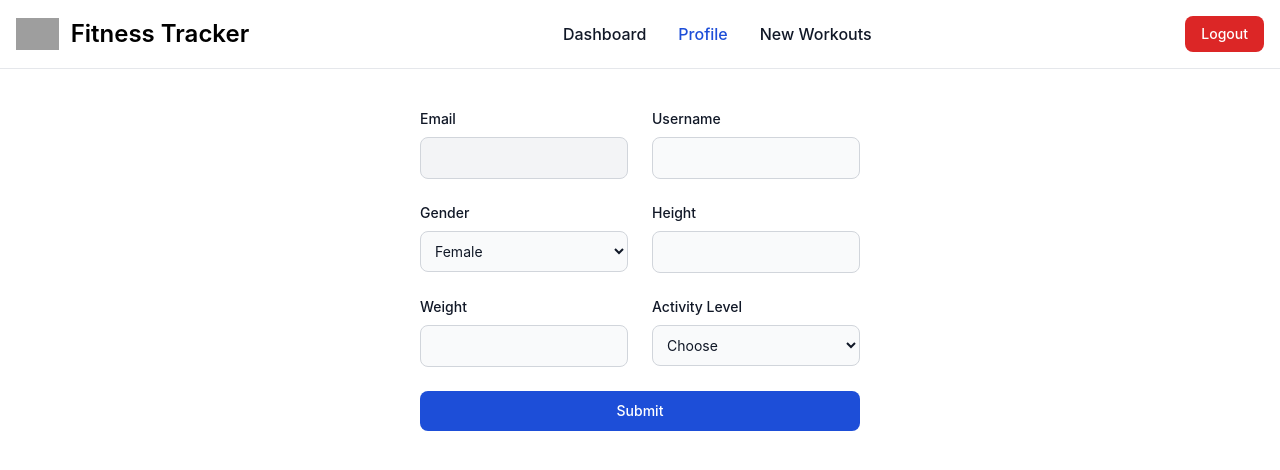
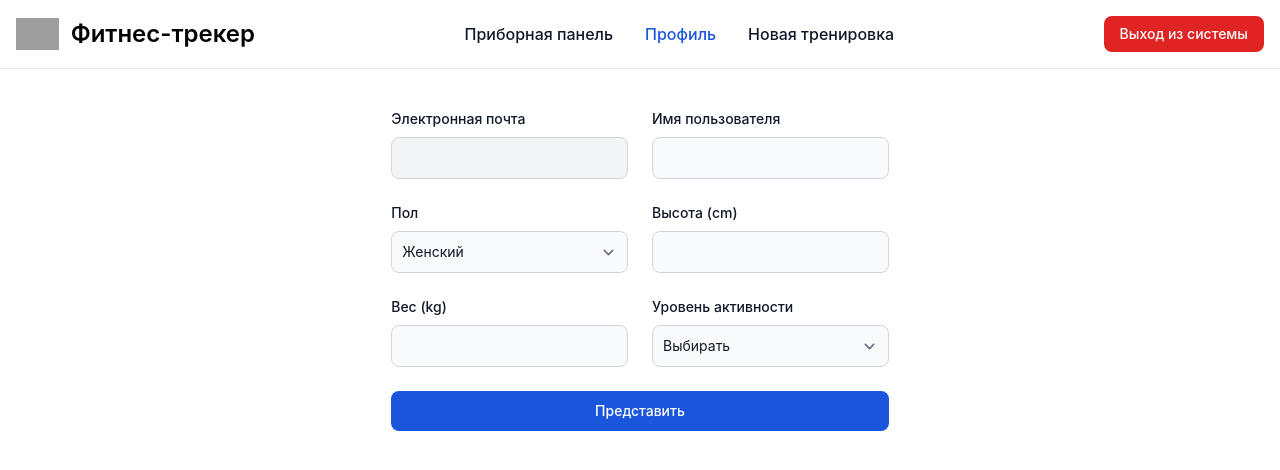
Before and after one commit to boharasirshak/fitness_tracker, a FastAPI app: page /profile in a window 1280 px wide. Shown: the top 470 px of the page. Run offline with FastAPI, Linux system fonts and the light colour scheme; style sheets or scripts are compiled from the project's sources; parts of the project's set-up code (start-up, migrations or seed data) failed here and were passed over; some libraries are stand-ins or nearby versions; grey boxes are pictures that could not be loaded.

Commit message:
feat: translate

```diff
--- a/server/app/templates/emails/temporary-password.html
+++ b/server/app/templates/emails/temporary-password.html
@@ -1,5 +1,5 @@
 <!DOCTYPE html>
-<html lang="en">
+<html lang="ru">
 <head>
   <meta charset="UTF-8">
   <meta name="viewport" content="width=device-width, initial-scale=1.0">
@@ -53,7 +53,6 @@
     <h1>Привет {{email}},</h1>
     <p>Вы недавно зарегистрировались на нашем сервисе. Вот ваш временный пароль:</p>
     <div class="center">
-      <!-- Display the temporary password here. Ensure it's selectable for easy copy. -->
       <div class="password-container">
         <code>{{temporary_password}}</code>
       </div>
@@ -62,7 +61,6 @@
     <div class="center">
       <a href="{{login_url}}" class="button" target="_blank">Авторизоваться</a>
     </div>
-    <!-- The login URL should be dynamically replaced -->
     <p>Если вы не запрашивали сброс пароля, пожалуйста, проигнорируйте это электронное письмо или обратитесь в службу поддержки, если у вас возникнут вопросы.</p>
     <p>Спасибо,<br>Команда фитнес-трекеров</p>
   </div>
--- a/server/app/templates/login.html
+++ b/server/app/templates/login.html
@@ -22,7 +22,6 @@
         let refreshToken = localStorage.getItem("refresh_token");
         if (accessToken && refreshToken) {
           let isValid = await verifyJwtToken(accessToken);
-          console.log(`Access token is: ${isValid ? "valid" : "invalid"}`);
 
           if (isValid) {
             window.location.href = "/dashboard";
--- a/server/app/templates/profile.html
+++ b/server/app/templates/profile.html
@@ -15,6 +15,10 @@
     />
     <script src="{{ url_for('static', path='/js/lib.js') }}"></script>
     <script src="{{ url_for('static', path='/js/store.js') }}"></script>
+    <link
+      href="https://cdnjs.cloudflare.com/ajax/libs/flowbite/2.3.0/flowbite.min.css"
+      rel="stylesheet"
+    />
   </head>
   <body>
     <script>
@@ -37,11 +41,11 @@
           <img
             src="https://em-content.zobj.net/source/apple/76/flexed-biceps_1f4aa.png"
             class="h-8"
-            alt="Logo"
+            alt="Логотип"
           />
           <span
             class="self-center text-2xl font-semibold whitespace-nowrap dark:text-white"
-            >Fitness Tracker</span
+            >Фитнес-трекер</span
           >
         </a>
         <div class="flex md:order-2 space-x-3 md:space-x-0 rtl:space-x-reverse">
@@ -50,7 +54,7 @@
             id="logout"
             class="text-white bg-red-600 hover:bg-red-800 focus:ring-4 focus:outline-none focus:ring-red-300 font-medium rounded-lg text-sm px-4 py-2 text-center dark:bg-red-600 dark:hover:bg-red-700 dark:focus:ring-red-800"
           >
-            Logout
+            Выход из системы
           </button>
           <button
             data-collapse-toggle="navbar-sticky"
@@ -59,7 +63,7 @@
             aria-controls="navbar-sticky"
             aria-expanded="false"
           >
-            <span class="sr-only">Open main menu</span>
+            <span class="sr-only">Открыть главное меню</span>
             <svg
               class="w-5 h-5"
               aria-hidden="true"
@@ -88,7 +92,7 @@
               <a
                 href="/dashboard"
                 class="block py-2 px-3 text-gray-900 rounded hover:bg-gray-100 md:hover:bg-transparent md:hover:text-blue-700 md:p-0 md:dark:hover:text-blue-500 dark:text-white dark:hover:bg-gray-700 dark:hover:text-white md:dark:hover:bg-transparent dark:border-gray-700"
-                >Dashboard</a
+                >Приборная панель</a
               >
             </li>
             <li>
@@ -96,14 +100,14 @@
                 href="#"
                 class="block py-2 px-3 text-white bg-blue-700 rounded md:bg-transparent md:text-blue-700 md:p-0 md:dark:text-blue-500"
                 aria-current="page"
-                >Profile</a
+                >Профиль</a
               >
             </li>
             <li>
               <a
                 href="/workouts/new"
                 class="block py-2 px-3 text-gray-900 rounded hover:bg-gray-100 md:hover:bg-transparent md:hover:text-blue-700 md:p-0 md:dark:hover:text-blue-500 dark:text-white dark:hover:bg-gray-700 dark:hover:text-white md:dark:hover:bg-transparent dark:border-gray-700"
-                >New Workouts</a
+                >Новая тренировка</a
               >
             </li>
           </ul>
@@ -118,7 +122,7 @@
               <label
                 for="email"
                 class="block mb-2 text-sm font-medium text-gray-900 dark:text-white"
-                >Email</label
+                >Электронная почта</label
               >
               <input
                 type="text"
@@ -135,7 +139,7 @@
               <label
                 for="username"
                 class="block mb-2 text-sm font-medium text-gray-900 dark:text-white"
-                >Username</label
+                >Имя пользователя</label
               >
               <input
                 type="text"
@@ -150,24 +154,24 @@
               <label
                 for="gender"
                 class="block mb-2 text-sm font-medium text-gray-900 dark:text-white"
-                >Gender</label
+                >Пол</label
               >
               <select
                 id="gender"
                 name="gender"
                 class="bg-gray-50 border border-gray-300 text-gray-900 text-sm rounded-lg focus:ring-blue-500 focus:border-blue-500 block w-full p-2.5 dark:bg-gray-700 dark:border-gray-600 dark:placeholder-gray-400 dark:text-white dark:focus:ring-blue-500 dark:focus:border-blue-500"
               >
-                <option selected>Choose</option>
-                <option value="male">Male</option>
-                <option value="female" selected>Female</option>
-                <option value="others">Others</option>
+                <option selected>Выбирать</option>
+                <option value="male">Самец</option>
+                <option value="female" selected>Женский</option>
+                <option value="others">Другие</option>
               </select>
             </div>
             <div>
               <label
                 for="height"
                 class="block mb-2 text-sm font-medium text-gray-900 dark:text-white"
-                >Height</label
+                >Высота (cm)</label
               >
               <input
                 type="number"
@@ -182,7 +186,7 @@
               <label
                 for="weight"
                 class="block mb-2 text-sm font-medium text-gray-900 dark:text-white"
-                >Weight</label
+                >Вес (kg)</label
               >
               <input
                 type="number"
@@ -197,7 +201,7 @@
               <label
                 for="activity-level"
                 class="block mb-2 text-sm font-medium text-gray-900 dark:text-white"
-                >Activity Level</label
+                >Уровень активности</label
               >
 
               <select
@@ -205,47 +209,18 @@
                 name="activity_level"
                 class="bg-gray-50 border border-gray-300 text-gray-900 text-sm rounded-lg focus:ring-blue-500 focus:border-blue-500 block w-full p-2.5 dark:bg-gray-700 dark:border-gray-600 dark:placeholder-gray-400 dark:text-white dark:focus:ring-blue-500 dark:focus:border-blue-500"
               >
-                <option selected>Choose</option>
-                <option value="1">Not Much</option>
-                <option value="2">Moderately Active (1-3) per week</option>
-                <option value="3">Very Active (3-5) per week</option>
+                <option selected>Выбирать</option>
+                <option value="1">немного</option>
+                <option value="2">Умеренно активный (1-3 раза в неделю)</option>
+                <option value="3">Очень активный (3-5) раз в неделю</option>
               </select>
             </div>
           </div>
-          <!-- For thee future -->
-          <!-- <div class="mb-6">
-            <label
-              for="password"
-              class="block mb-2 text-sm font-medium text-gray-900 dark:text-white"
-              >Password</label
-            >
-            <input
-              type="password"
-              id="password"
-              class="bg-gray-50 border border-gray-300 text-gray-900 text-sm rounded-lg focus:ring-blue-500 focus:border-blue-500 block w-full p-2.5 dark:bg-gray-700 dark:border-gray-600 dark:placeholder-gray-400 dark:text-white dark:focus:ring-blue-500 dark:focus:border-blue-500"
-              placeholder="•••••••••"
-              required
-            />
-          </div>
-          <div class="mb-6">
-            <label
-              for="confirm_password"
-              class="block mb-2 text-sm font-medium text-gray-900 dark:text-white"
-              >Confirm password</label
-            >
-            <input
-              type="password"
-              id="confirm_password"
-              class="bg-gray-50 border border-gray-300 text-gray-900 text-sm rounded-lg focus:ring-blue-500 focus:border-blue-500 block w-full p-2.5 dark:bg-gray-700 dark:border-gray-600 dark:placeholder-gray-400 dark:text-white dark:focus:ring-blue-500 dark:focus:border-blue-500"
-              placeholder="•••••••••"
-              required
-            />
-          </div> -->
           <button
             type="submit"
             class="text-white bg-blue-700 hover:bg-blue-800 focus:ring-4 focus:outline-none focus:ring-blue-300 font-medium rounded-lg text-sm w-full sm:w-auto px-5 py-2.5 text-center dark:bg-blue-600 dark:hover:bg-blue-700 dark:focus:ring-blue-800"
           >
-            Submit
+          Представить
           </button>
         </form>
       </div>
@@ -271,7 +246,7 @@
                 d="M10 .5a9.5 9.5 0 1 0 9.5 9.5A9.51 9.51 0 0 0 10 .5Zm3.707 8.207-4 4a1 1 0 0 1-1.414 0l-2-2a1 1 0 0 1 1.414-1.414L9 10.586l3.293-3.293a1 1 0 0 1 1.414 1.414Z"
               />
             </svg>
-            <span class="sr-only">Значок проверки</span>
+            <span class="sr-only">Тревога</span>
           </div>
           <div class="ms-3 text-sm font-normal" id="toast-success-text"></div>
           <button
@@ -319,7 +294,7 @@
                 d="M10 .5a9.5 9.5 0 1 0 9.5 9.5A9.51 9.51 0 0 0 10 .5Zm3.707 11.793a1 1 0 1 1-1.414 1.414L10 11.414l-2.293 2.293a1 1 0 0 1-1.414-1.414L8.586 10 6.293 7.707a1 1 0 0 1 1.414-1.414L10 8.586l2.293-2.293a1 1 0 0 1 1.414 1.414L11.414 10l2.293 2.293Z"
               />
             </svg>
-            <span class="sr-only">Значок ошибки</span>
+            <span class="sr-only">Тревога</span>
           </div>
           <div class="ms-3 text-sm font-normal" id="toast-danger-text"></div>
           <button
@@ -411,18 +386,6 @@
     </script>
 
     <script src="{{ url_for('static', path='/js/profile.js') }}" defer></script>
-
-    <script>
-      const menuButton = document.querySelector(
-        '[data-collapse-toggle="navbar-sticky"]'
-      );
-      const menu = document.getElementById("navbar-sticky");
-
-      menuButton.addEventListener("click", () => {
-        menu.classList.toggle("hidden");
-        const isExpanded = menuButton.getAttribute("aria-expanded") === "true";
-        menuButton.setAttribute("aria-expanded", !isExpanded);
-      });
-    </script>
+    <script src="https://cdnjs.cloudflare.com/ajax/libs/flowbite/2.3.0/flowbite.min.js"></script>
   </body>
 </html>
--- a/server/app/templates/register.html
+++ b/server/app/templates/register.html
@@ -3,7 +3,7 @@
   <head>
     <meta charset="UTF-8" />
     <meta name="viewport" content="width=device-width, initial-scale=1.0" />
-    <title>Register | Fitness Tracker</title>
+    <title>Регистрация | Фитнес-трекер</title>
     <link rel="shortcut icon" href="{{ url_for('static', path='favicon.ico') }}" type="image/x-icon">
     <link
       href="{{ url_for('static', path='/css/main.css') }}"
@@ -18,7 +18,6 @@
         let refreshToken = localStorage.getItem("refresh_token");
         if (accessToken && refreshToken) {
           let isValid = await verifyJwtToken(accessToken);
-          console.log(`Access token is: ${isValid ? "valid" : "invalid"}`);
 
           if (isValid) {
             window.location.href = "/dashboard";
```
Also changed, not shown: server/app/templates/dashboard.html (+15 -16 lines), server/app/templates/new-workouts.html (+19 -19 lines).
